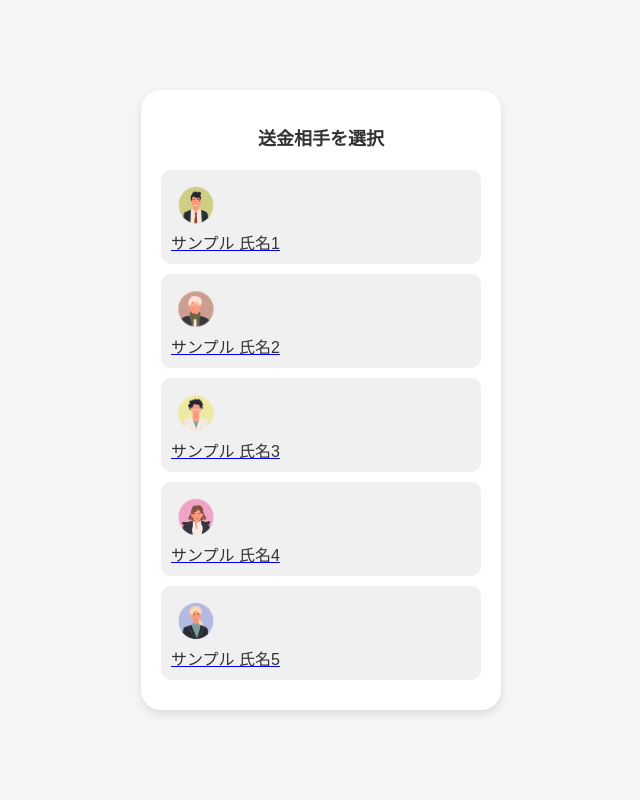
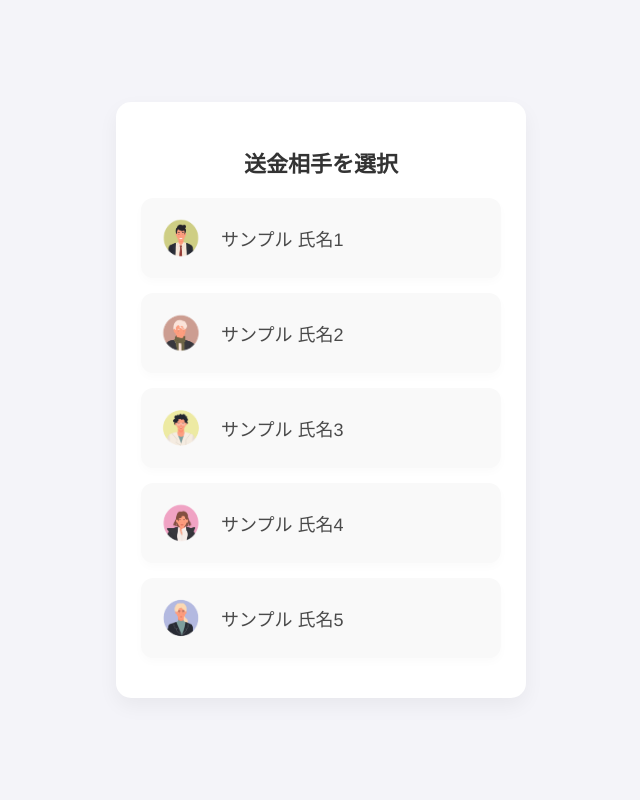
Before and after one commit to s1f102200659/RAMEN-S, a Django app: page /app/friendslist/ in a window 1280 px wide. Shown: the whole page, without its empty margins (319-959 px from the left). Run offline with Django 5.2, Linux system fonts and the light colour scheme.

Commit message:
送金関連ページ実装

```diff
--- a/app/static/css/friendslist.css
+++ b/app/static/css/friendslist.css
@@ -1,6 +1,6 @@
 body {
-    font-family: Arial, sans-serif;
-    background-color: #f5f5f5;
+    font-family: 'Helvetica Neue', Arial, sans-serif;
+    background-color: #f4f4f9;
     margin: 0;
     display: flex;
     justify-content: center;
@@ -10,15 +10,15 @@ body {
 
 .recipient-container {
     background-color: white;
-    border-radius: 20px;
-    padding: 20px;
-    width: 320px;
-    box-shadow: 0 4px 8px rgba(0, 0, 0, 0.1);
+    border-radius: 15px;
+    padding: 25px;
+    width: 360px;
+    box-shadow: 0 8px 20px rgba(0, 0, 0, 0.05);
     text-align: center;
 }
 
 h2 {
-    font-size: 18px;
+    font-size: 22px;
     margin-bottom: 20px;
     color: #333;
 }
@@ -26,15 +26,19 @@ h2 {
 .recipient-item {
     display: flex;
     align-items: center;
-    padding: 10px;
-    background-color: #f0f0f0;
-    border-radius: 10px;
-    margin-bottom: 10px;
+    padding: 15px;
+    background-color: #f9f9f9;
+    border-radius: 12px;
+    margin-bottom: 15px;
     cursor: pointer;
+    transition: background-color 0.3s ease, box-shadow 0.3s ease;
+    box-shadow: 0 4px 10px rgba(0, 0, 0, 0.02);
+    text-decoration: none; /* 去除下划线 */
 }
 
 .recipient-item:hover {
-    background-color: #e0e0e0;
+    background-color: #f0f0f5;
+    box-shadow: 0 4px 12px rgba(0, 0, 0, 0.1);
 }
 
 .profile-pic {
@@ -52,6 +56,34 @@ h2 {
 }
 
 .recipient-name {
-    font-size: 16px;
-    color: #333;
+    font-size: 18px;
+    color: #4a4a4a;
+    font-weight: 500;
 }
+
+a {
+    text-decoration: none; /* 去除下划线 */
+    color: inherit;
+    display: flex;
+    align-items: center;
+}
+
+a:hover {
+    color: inherit;
+}
+
+@media screen and (max-width: 480px) {
+    .recipient-container {
+        width: 90%;
+    }
+
+    .profile-pic {
+        width: 40px;
+        height: 40px;
+        margin-right: 10px;
+    }
+
+    .recipient-name {
+        font-size: 16px;
+    }
+}
--- a/app/urls.py
+++ b/app/urls.py
@@ -10,5 +10,6 @@ urlpatterns = [
     path('sendmoney/', views.send_money_view, name='send_money'),
     path('friendslist/', views.select_recipient_view, name='friendslist'),
     path('billing_history/', views.billing_history, name='billing_history'),
-    path('sendfinish/', views.transfer_complete_view, name='sendfinish'),
+    path('sendfinish/', views.sendfinish_view, name='sendfinish'),
+    path('sendmoney_process/', views.sendmoney_process, name='sendmoney_process'),
 ]
--- a/app/views.py
+++ b/app/views.py
@@ -1,5 +1,7 @@
 from django.http import HttpResponse
-from django.shortcuts import render
+from django.shortcuts import render, redirect, get_object_or_404
+from django.contrib import messages
+from .models import User
 
 
 def index(request):
@@ -37,5 +39,47 @@ def send_money_view(request):
 def select_recipient_view(request):
     return render(request, 'app/friendslist.html')
 
-def transfer_complete_view(request):
+def sendfinish_view(request):
     return render(request, 'app/sendfinish.html')
+
+
+
+def sendmoney_process(request):
+    # if request.method == 'POST':
+    #     # 获取表单数据
+    #     recipient_name = request.POST.get('recipient_name')
+    #     amount = float(request.POST.get('amount'))
+
+    #     # 查找接收送金的用户
+    #     recipient = get_object_or_404(User, name=recipient_name)
+
+    #     # 假设有业务逻辑来检查送金金额是否有效（例如：不能超过某个上限）
+    #     if amount <= 0 or amount > 50000:
+    #         messages.error(request, '送金金額が無効です。')
+    #         return redirect('sendmoney')
+
+    #     # 更新接收方用户的余额
+    #     recipient.balance += amount
+    #     recipient.save()
+
+    #     # 显示成功消息并跳转
+    #     messages.success(request, f'{recipient_name} に {amount} 円を送金しました。')
+    #     return redirect('sendfinish')
+
+    # 如果不是 POST 请求，则重定向到送金页面
+    # return redirect('sendfinish')
+    # return redirect('send_money')
+
+    try:
+        recipient_name = request.POST.get('recipient_name')
+        amount = float(request.POST.get('amount'))
+
+        recipient = get_object_or_404(User, name=recipient_name)
+        recipient.balance += amount
+        recipient.save()
+    except Exception as e:
+        print(e)
+        messages.error(request, '送金金額が無効です。')
+        return redirect('send_money')
+    finally:
+        return redirect('sendfinish')
```
Also changed, not shown: app/templates/app/sendmoney.html (+7 -4 lines).
